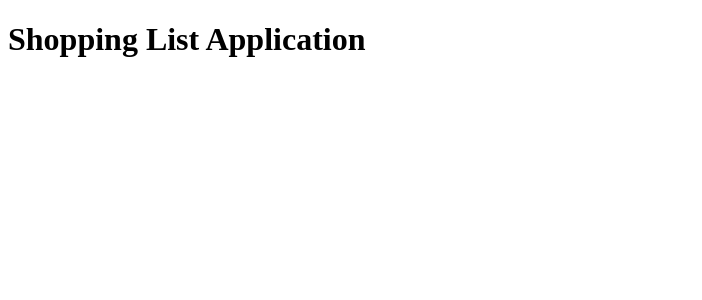
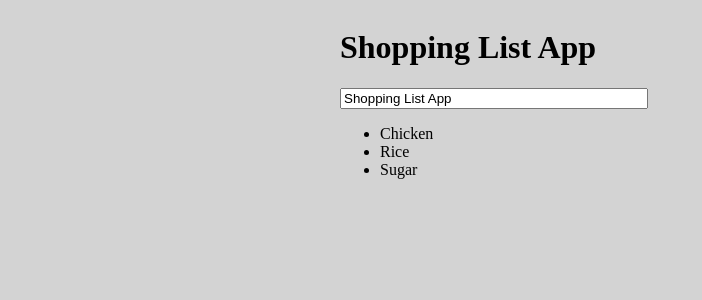
Before and after one commit to silvamha/Shopping-List-Solo-Project1, a Vue app: page / in a window 1280 px wide. Shown: the top 300 px of the page, without its empty margins (0-702 px from the left). Built offline with nearby package versions, Linux system fonts and the light colour scheme.

Commit message:
Refactor App.vue and main.js

```diff
--- a/src/App.vue
+++ b/src/App.vue
@@ -1,5 +1,9 @@
 <template>
-<h1>Shopping List Application</h1>
+  <h1>{{ header }}</h1>
+  <input type="text" v-model="header" />
+  <ul>
+    <li v-for="item in items">{{ item }}</li>
+  </ul>
 </template>
 
 <script>
@@ -7,11 +11,33 @@ export default {
   name: "App",
   data() {
     return {
-      msg: "This is only a test"
+      header: "Shopping List App",
+      items: [
+        'Chicken',
+        'Rice',
+        'Sugar',
+      ]
     }
   },
 }
+</script>
 
+<style>
+body {
+  background-color: lightgray;
+}
 
+input {
+  width: 300px;
+}
 
-</script>
+#app {
+  display: flex;
+  flex-direction: column;
+  justify-items: center;
+
+  margin: auto;
+  height: 600px;
+  width: 600px;
+}
+</style>
--- a/src/main.js
+++ b/src/main.js
@@ -1,4 +1,6 @@
 import { createApp } from "vue";
 import App from "./App.vue";
 
-createApp(App).mount("#app");
+let vm = createApp(App)
+
+vm.mount("#app");
```
